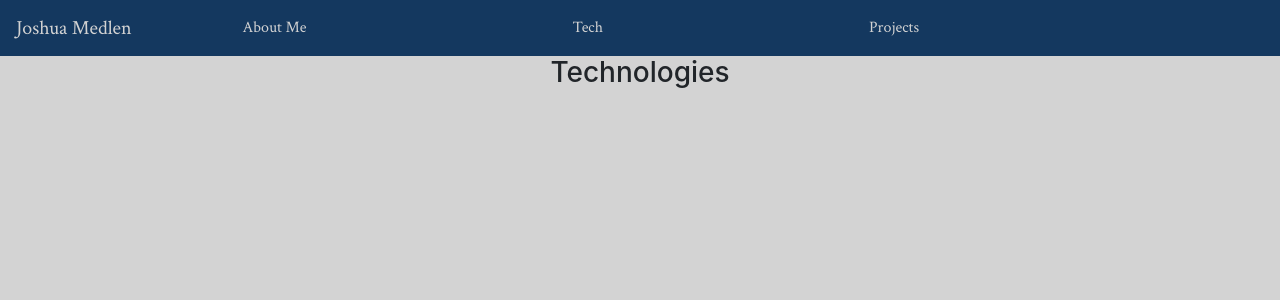
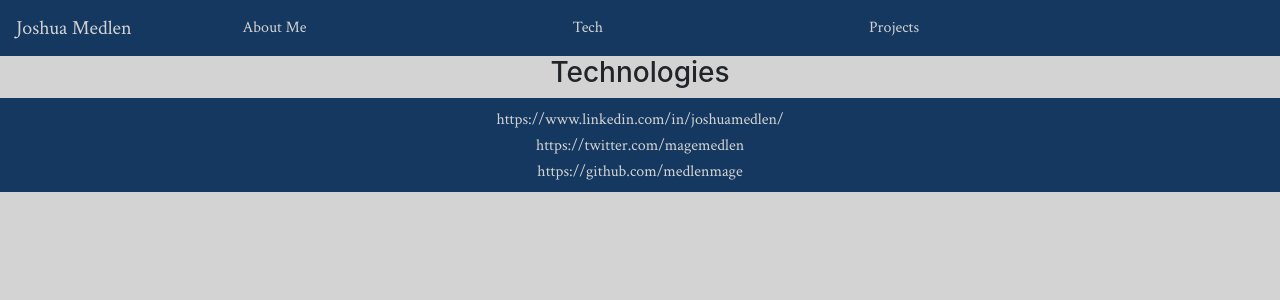
Before and after one commit to medlenmage/react-personal-bio, a React (Create React App) app: page /Technologies in a window 1280 px wide. Shown: the top 300 px of the page. Built offline with nearby package versions, Linux system fonts and the light colour scheme; the HTML template or start-up script is replaced by a standard one.

Commit message:
messed with the footer a little will come back to it later gonna start my projects portion of the page

```diff
--- a/src/App/App.js
+++ b/src/App/App.js
@@ -1,13 +1,13 @@
 import React from 'react';
 import {
   BrowserRouter,
-  Redirect,
+  // Redirect,
   Route,
   Switch,
 } from 'react-router-dom';
 import './App.scss';
 import MyNavbar from '../components/pages/MyNavbar/MyNavbar';
-// import MyFooter from '../components/pages/MyFooter/MyFooter';
+import MyFooter from '../components/pages/MyFooter/MyFooter';
 import BioPage from '../components/pages/BioPage/BioPage';
 import Home from '../components/pages/Home/Home';
 import ProjectsPage from '../components/pages/ProjectsPage/ProjectsPage';
@@ -26,10 +26,10 @@ class App extends React.Component {
                 <Route path="/About-Me" component={BioPage} />
                 <Route path="/Projects" component={ProjectsPage} />
                 <Route path="/Technologies" component={TechPage} />
-                <Redirect from="*" to="/home" />
+                {/* <Redirect from="*" to="/home" /> */}
               </Switch>
             </div>
-            {/* <MyFooter /> */}
+            <MyFooter />
           </React.Fragment>
         </BrowserRouter>
       </div>
--- a/src/components/pages/MyFooter/MyFooter.js
+++ b/src/components/pages/MyFooter/MyFooter.js
@@ -1,14 +1,29 @@
 import React from 'react';
+// import { Link } from 'react-router-dom';
 import './MyFooter.scss';
 
 class MyFooter extends React.Component {
   render() {
     return (
-      <div className="Footer">
-        <nav className="navbar fixed-bottom navbar-light footer">
-          <a className="navbar-brand" href="h">Fixed bottom</a>
-        </nav>
-      </div>
+          <nav className="navbar navbar-light mt-auto">
+            <div className="link-list-container">
+              <ul className="navbar-nav link-list">
+                {/* <li className="nav-item email">
+                  <Link to="joshua246@gmail.com">joshua246@gmail.com</Link>
+                  <a href="joshua246@gmail.com">Joshua246@gmail.com</a>
+                </li> */}
+                <li className="nav-item footer-listed">
+                  <a href="https://www.linkedin.com/in/joshuamedlen/" className="links">https://www.linkedin.com/in/joshuamedlen/</a>
+                </li>
+                <li className="nav-item footer-listed">
+                  <a href="https://twitter.com/magemedlen" className="links">https://twitter.com/magemedlen</a>
+                </li>
+                <li className="nav-item footer-listed">
+                  <a href="https://github.com/medlenmage" className="links">https://github.com/medlenmage</a>
+                </li>
+              </ul>
+            </div>
+          </nav>
     );
   }
 }
--- a/src/components/pages/MyFooter/MyFooter.scss
+++ b/src/components/pages/MyFooter/MyFooter.scss
@@ -4,3 +4,8 @@
 .footer {
   color: $color1;
 }
+
+.footer-listed {
+  margin-right: 125px;
+  margin-left: 125px;
+}
```
